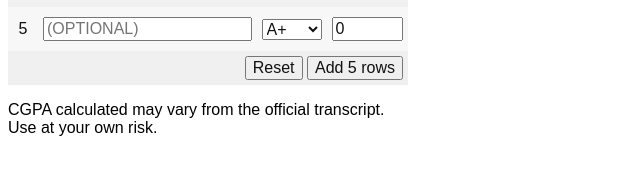
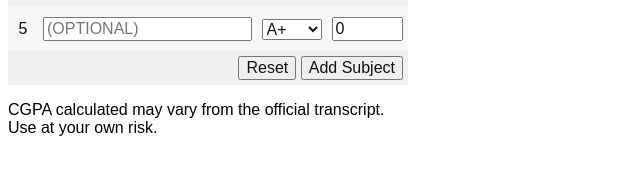
Before and after one commit to mustakimpias/iu-cgpa-calculator, a plain HTML site: page index.html in a window 1280 px wide. Shown: the part 342-516 px from the top of the page, 432-1072 px from the left. Drawn offline with Linux system fonts and the light colour scheme.

Commit message:
Update index.html

```diff
--- a/index.html
+++ b/index.html
@@ -79,7 +79,7 @@
 				<tr id='buttons'>
 					<td colspan="4" style='text-align: right;'>
 						<Button onclick="reset();">Reset</Button>
-						<Button onclick="add5();">Add 5 rows</Button>
+						<Button onclick="add5();">Add Subject</Button>
 					</td>
 				</tr>
 			</tbody>
```
